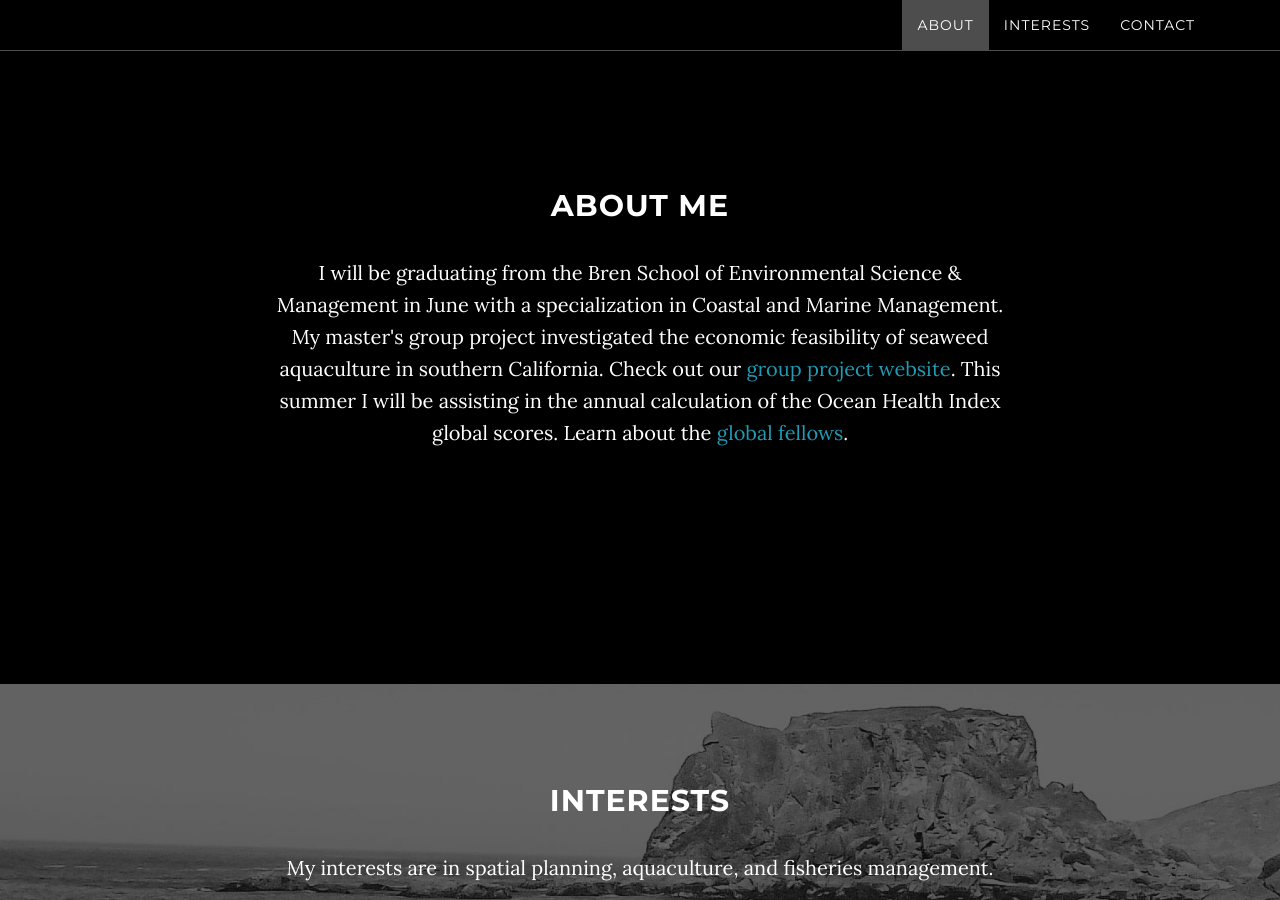
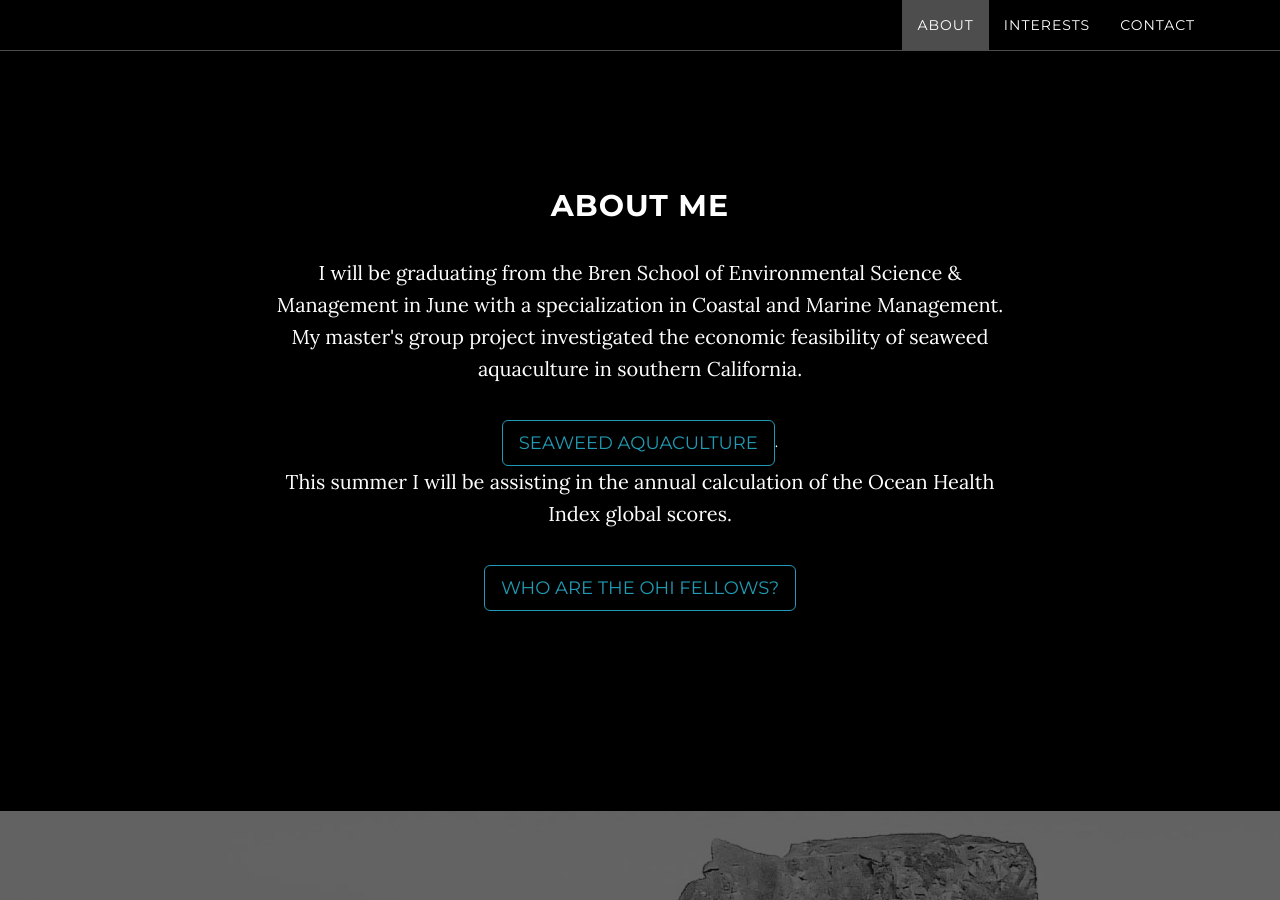
Before and after one commit to SheikhFahimFayasalSowrav/iwensu, a Jekyll site: the page built from index.html, in a window 1280 px wide and 900 px high, scrolled down 911 px. Built offline with Jekyll 4.4.1, drawn with Linux system fonts in a browser that asks for light colours.

Commit message:
attempting to add hyperlink button

```diff
--- a/_includes/about.html
+++ b/_includes/about.html
@@ -5,7 +5,12 @@
 
                 <h2>About Me</h2>
 
-                <p>I will be graduating from the Bren School of Environmental Science & Management in June with a specialization in Coastal and Marine Management. My master's group project investigated the economic feasibility of seaweed aquaculture in southern California. Check out our <a href ="https://sbmussels.weebly.com/">group project website</a>. This summer I will be assisting in the annual calculation of the Ocean Health Index global scores. Learn about the <a href="http://ohi-science.org/globalfellows/">global fellows</a>.</p>
+                <p>I will be graduating from the Bren School of Environmental Science & Management in June with a specialization in Coastal and Marine Management. My master's group project investigated the economic feasibility of seaweed aquaculture in southern California.</p>
+
+                <a href="https://sbmussels.weebly.com/" class="btn btn-default btn-lg">Seaweed Aquaculture</a>.
+
+                <p>This summer I will be assisting in the annual calculation of the Ocean Health Index global scores.</p>
+                <a href="http://ohi-science.org/globalfellows/" class="btn btn-default btn-lg">Who are the OHI Fellows?</a>
 
             </div>
         </div>
```
Also changed, not shown: aboutme.md (deleted, +0 -11 lines).
